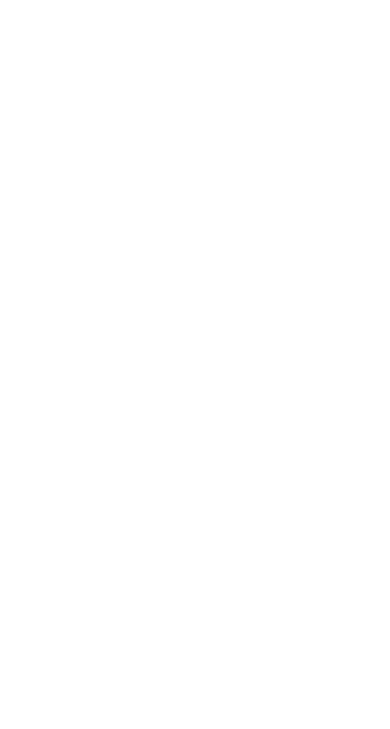
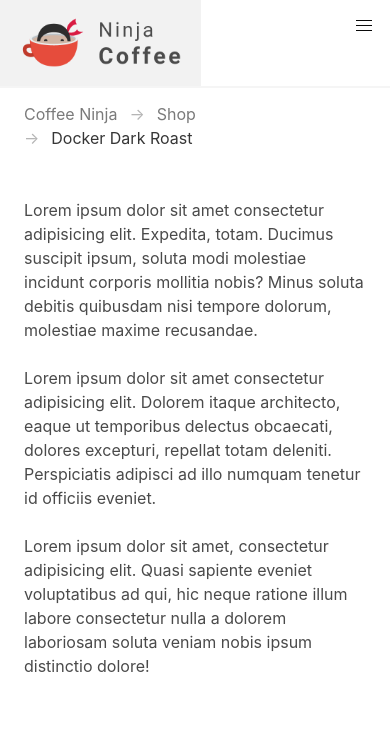
Before and after one commit to Gintstir/bulma-practice, a plain HTML site: page index.html in a window 390 px wide. Drawn offline with nearby package versions, Linux system fonts and the light colour scheme.

Commit message:
practicing navbar/mobile navabr/breadcrumbs/gridcolumns

```diff
--- a/assets/js/script.js
+++ b/assets/js/script.js
@@ -0,0 +1,11 @@
+// mobile menu
+//grabbing elements from DOM
+const burgerIcon = document.querySelector("#burger");
+
+const navbarMenu = document.querySelector('#nav-links');
+
+
+burgerIcon.addEventListener('click', () => {
+
+    navbarMenu.classList.toggle('is-active');
+});
--- a/index.html
+++ b/index.html
@@ -2,10 +2,72 @@
 <head>
     <meta charset="UTF-8">
     <meta name="viewport" content="width=device-width, initial-scale=1.0">
-    <title>Gint's coffee</title>
+    <title>Gint's Ninja Coffee</title>
     <link rel="stylesheet" href="https://cdn.jsdelivr.net/npm/bulma@0.9.1/css/bulma.min.css">
 </head>
 <body>
+    <nav class="navbar has-shadow is-white">
+        <!-- logo / brand -->
+        <div class="navbar-brand">
+            <a class="navbar-item" href="">
+                <img src="assets/images/logo.png" alt="site logo" style="max-height: 70px" class="py-2 px-2">
+            </a>
+            <a class="navbar-burger" id="burger">
+                <span></span>
+                <span></span>
+                <span></span>
+            </a>
+        </div>
 
+        <div class="navbar-menu" id="nav-links">
+            <div class="navbar-end">
+                <a class="navbar-item">My Account</a>
+                <a class="navbar-item">Shopping Cart (0)</a>
+            </div>
+        </div>
+    </nav>
+
+    <!-- breadcrumbs -->
+    <div class="section pt-4 pb-0">
+        <nav class="breadcrumb has-arrow-separator">
+            <ul class="container">
+                <li>
+                    <a class="has-text-grey"> Coffee Ninja</a>
+                </li>
+                <li>
+                    <a class="has-text-grey"> Shop</a>
+                </li>
+                <li class="is-active">
+                    <a>Docker Dark Roast</a>
+                </li>
+            </ul>
+        </nav>
+    </div>
+
+    <!-- product info -->
+    <section class="section">
+        <div class="container">
+            <div class="columns">
+                <div class="column is-3">
+                    <p>Lorem ipsum dolor sit amet consectetur adipisicing elit. Expedita, totam. Ducimus suscipit ipsum,
+                         soluta modi molestiae incidunt corporis mollitia nobis? Minus soluta debitis quibusdam nisi tempore dolorum,
+                         molestiae maxime recusandae.</p>
+                </div>
+                <div class="column is-5">
+                    <p>Lorem ipsum dolor sit amet consectetur adipisicing elit. Dolorem itaque architecto, eaque ut
+                         temporibus delectus obcaecati, dolores excepturi, repellat totam deleniti. Perspiciatis adipisci
+                          ad illo numquam tenetur id officiis eveniet.</p>
+                </div>
+                <div class="column is-4">
+                    <p>Lorem ipsum dolor sit amet, consectetur adipisicing elit. Quasi sapiente eveniet voluptatibus
+                         ad qui, hic neque ratione illum labore consectetur nulla a dolorem laboriosam soluta veniam nobis
+                          ipsum distinctio dolore!</p>
+                </div>
+            </div>
+        </div>
+    </section>
+
+
+<script src="assets/js/script.js"></script>
 </body>
 </html>
```
Also changed, not shown: assets/images/logo.png (added).
